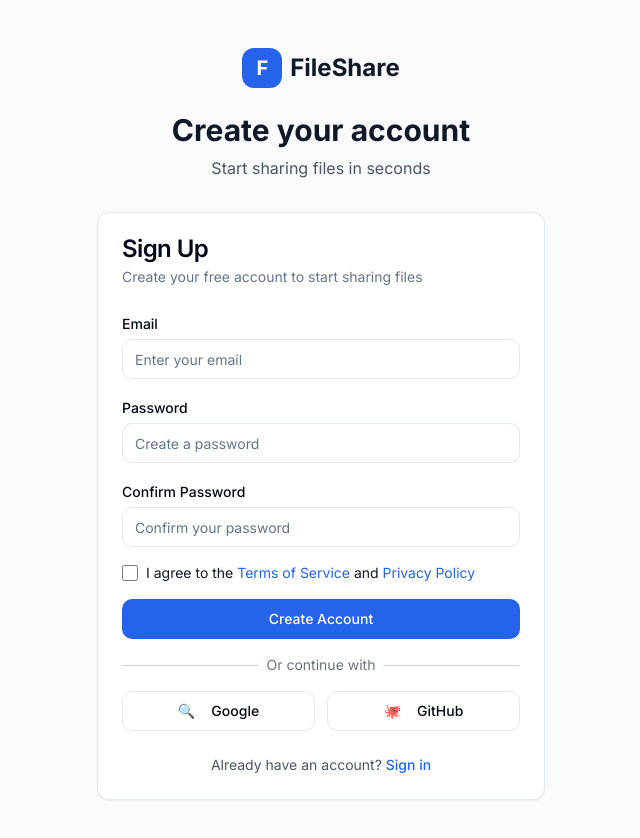
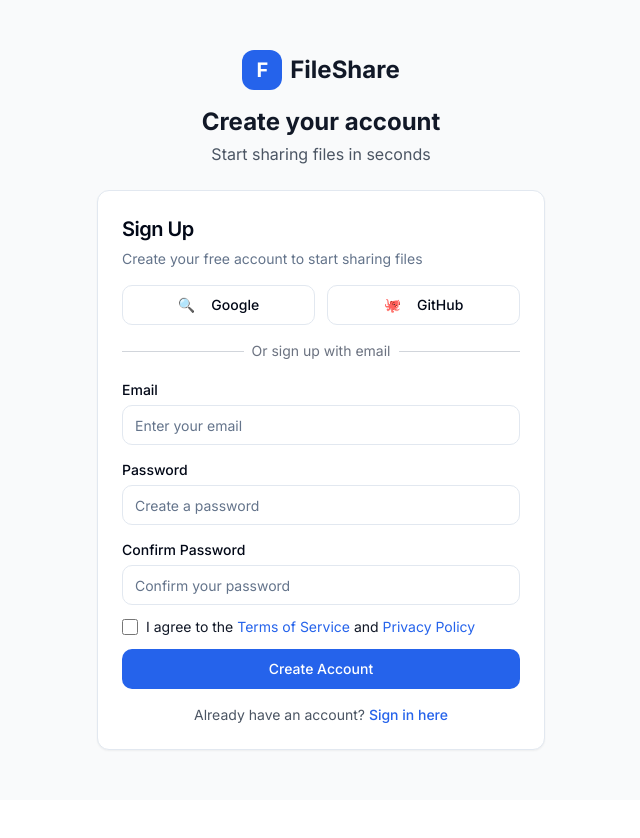
Before and after one commit to basitsaiyed/FileShare-frontend, a React (Vite) app: page /signup in a window 1280 px wide. Shown: the top 838 px of the page, without its empty margins (319-959 px from the left). After the commit the page ends 800 px from the top, so only its background shows below. Built offline with nearby package versions, Linux system fonts and the light colour scheme.

Commit message:
Refactor: Improve signup page layout
Move social login options to the side and improve navigation between sign-up and sign-in pages.

```diff
--- a/src/pages/Login.tsx
+++ b/src/pages/Login.tsx
@@ -30,28 +30,49 @@ const Login = () => {
   };
 
   return (
-    <div className="min-h-screen bg-gray-50 flex items-center justify-center py-12 px-4 sm:px-6 lg:px-8">
+    <div className="min-h-screen bg-gray-50 flex items-center justify-center py-8 px-4 sm:px-6 lg:px-8">
       <div className="max-w-md w-full">
-        <div className="text-center mb-8">
+        <div className="text-center mb-6">
           <Link to="/" className="flex items-center justify-center space-x-2">
             <div className="w-10 h-10 bg-primary rounded-lg flex items-center justify-center">
               <span className="text-white font-bold text-xl">F</span>
             </div>
             <span className="text-2xl font-bold text-gray-900">FileShare</span>
           </Link>
-          <h2 className="mt-6 text-3xl font-bold text-gray-900">Welcome back</h2>
-          <p className="mt-2 text-gray-600">Sign in to your account</p>
+          <h2 className="mt-4 text-2xl font-bold text-gray-900">Welcome back</h2>
+          <p className="mt-1 text-gray-600">Sign in to your account</p>
         </div>
 
         <Card className="animate-scale-in">
-          <CardHeader>
-            <CardTitle>Log In</CardTitle>
+          <CardHeader className="pb-4">
+            <CardTitle className="text-xl">Log In</CardTitle>
             <CardDescription>
               Enter your email and password to access your account
             </CardDescription>
           </CardHeader>
-          <CardContent>
-            <form onSubmit={handleSubmit} className="space-y-4">
+          <CardContent className="space-y-4">
+            {/* Social Login Buttons - Side by Side */}
+            <div className="grid grid-cols-2 gap-3">
+              <Button variant="outline" type="button" className="w-full">
+                <span className="mr-2">🔍</span>
+                Google
+              </Button>
+              <Button variant="outline" type="button" className="w-full">
+                <span className="mr-2">🐙</span>
+                GitHub
+              </Button>
+            </div>
+
+            <div className="relative">
+              <div className="absolute inset-0 flex items-center">
+                <div className="w-full border-t border-gray-300" />
+              </div>
+              <div className="relative flex justify-center text-sm">
+                <span className="px-2 bg-white text-gray-500">Or sign in with email</span>
+              </div>
+            </div>
+
+            <form onSubmit={handleSubmit} className="space-y-3">
               <div>
                 <Label htmlFor="email">Email</Label>
                 <Input
@@ -103,33 +124,13 @@ const Login = () => {
               >
                 {loading ? "Signing in..." : "Sign In"}
               </Button>
-
-              <div className="relative">
-                <div className="absolute inset-0 flex items-center">
-                  <div className="w-full border-t border-gray-300" />
-                </div>
-                <div className="relative flex justify-center text-sm">
-                  <span className="px-2 bg-white text-gray-500">Or continue with</span>
-                </div>
-              </div>
-
-              <div className="grid grid-cols-2 gap-3">
-                <Button variant="outline" type="button">
-                  <span className="mr-2">🔍</span>
-                  Google
-                </Button>
-                <Button variant="outline" type="button">
-                  <span className="mr-2">🐙</span>
-                  GitHub
-                </Button>
-              </div>
             </form>
 
-            <div className="mt-6 text-center">
+            <div className="mt-4 text-center">
               <p className="text-sm text-gray-600">
                 Don't have an account?{" "}
                 <Link to="/signup" className="text-primary hover:text-primary-600 font-medium">
-                  Sign up
+                  Sign up here
                 </Link>
               </p>
             </div>
--- a/src/pages/SignUp.tsx
+++ b/src/pages/SignUp.tsx
@@ -37,28 +37,49 @@ const SignUp = () => {
   };
 
   return (
-    <div className="min-h-screen bg-gray-50 flex items-center justify-center py-12 px-4 sm:px-6 lg:px-8">
+    <div className="min-h-screen bg-gray-50 flex items-center justify-center py-8 px-4 sm:px-6 lg:px-8">
       <div className="max-w-md w-full">
-        <div className="text-center mb-8">
+        <div className="text-center mb-6">
           <Link to="/" className="flex items-center justify-center space-x-2">
             <div className="w-10 h-10 bg-primary rounded-lg flex items-center justify-center">
               <span className="text-white font-bold text-xl">F</span>
             </div>
             <span className="text-2xl font-bold text-gray-900">FileShare</span>
           </Link>
-          <h2 className="mt-6 text-3xl font-bold text-gray-900">Create your account</h2>
-          <p className="mt-2 text-gray-600">Start sharing files in seconds</p>
+          <h2 className="mt-4 text-2xl font-bold text-gray-900">Create your account</h2>
+          <p className="mt-1 text-gray-600">Start sharing files in seconds</p>
         </div>
 
         <Card className="animate-scale-in">
-          <CardHeader>
-            <CardTitle>Sign Up</CardTitle>
+          <CardHeader className="pb-4">
+            <CardTitle className="text-xl">Sign Up</CardTitle>
             <CardDescription>
               Create your free account to start sharing files
             </CardDescription>
           </CardHeader>
-          <CardContent>
-            <form onSubmit={handleSubmit} className="space-y-4">
+          <CardContent className="space-y-4">
+            {/* Social Login Buttons - Side by Side */}
+            <div className="grid grid-cols-2 gap-3">
+              <Button variant="outline" type="button" className="w-full">
+                <span className="mr-2">🔍</span>
+                Google
+              </Button>
+              <Button variant="outline" type="button" className="w-full">
+                <span className="mr-2">🐙</span>
+                GitHub
+              </Button>
+            </div>
+
+            <div className="relative">
+              <div className="absolute inset-0 flex items-center">
+                <div className="w-full border-t border-gray-300" />
+              </div>
+              <div className="relative flex justify-center text-sm">
+                <span className="px-2 bg-white text-gray-500">Or sign up with email</span>
+              </div>
+            </div>
+
+            <form onSubmit={handleSubmit} className="space-y-3">
               <div>
                 <Label htmlFor="email">Email</Label>
                 <Input
@@ -125,33 +146,13 @@ const SignUp = () => {
               >
                 {loading ? "Creating account..." : "Create Account"}
               </Button>
-
-              <div className="relative">
-                <div className="absolute inset-0 flex items-center">
-                  <div className="w-full border-t border-gray-300" />
-                </div>
-                <div className="relative flex justify-center text-sm">
-                  <span className="px-2 bg-white text-gray-500">Or continue with</span>
-                </div>
-              </div>
-
-              <div className="grid grid-cols-2 gap-3">
-                <Button variant="outline" type="button">
-                  <span className="mr-2">🔍</span>
-                  Google
-                </Button>
-                <Button variant="outline" type="button">
-                  <span className="mr-2">🐙</span>
-                  GitHub
-                </Button>
-              </div>
             </form>
 
-            <div className="mt-6 text-center">
+            <div className="mt-4 text-center">
               <p className="text-sm text-gray-600">
                 Already have an account?{" "}
                 <Link to="/login" className="text-primary hover:text-primary-600 font-medium">
-                  Sign in
+                  Sign in here
                 </Link>
               </p>
             </div>
```
